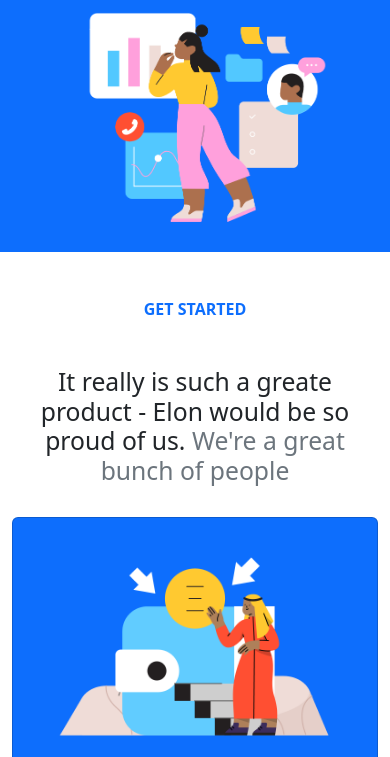
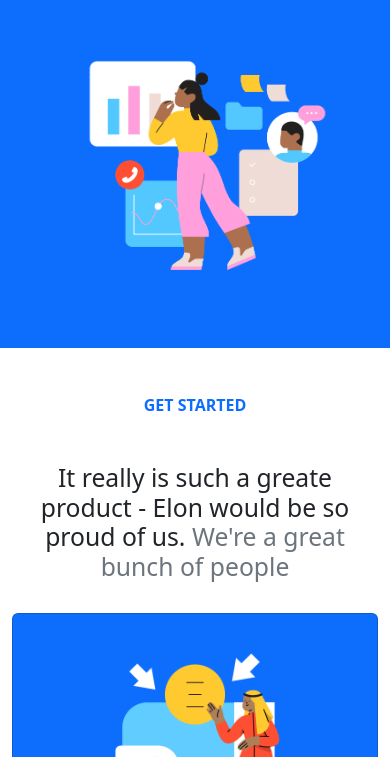
Before and after one commit to ConnaaaR69/webFrameworksCC2, a plain HTML site: page index.html in a window 390 px wide. Shown: the part 307-1064 px from the top of the page. Drawn offline with nearby package versions, Linux system fonts and the light colour scheme.

Commit message:
responsive

```diff
--- a/index.html
+++ b/index.html
@@ -59,7 +59,7 @@
       </nav>
     </div>
 
-    <div class="container-fluid bg-primary">
+    <div class="container-fluid bg-primary py-5">
       <div class="container">
         <div class="row align-items-center">
           <div class="col-md-6 text-light">
```
